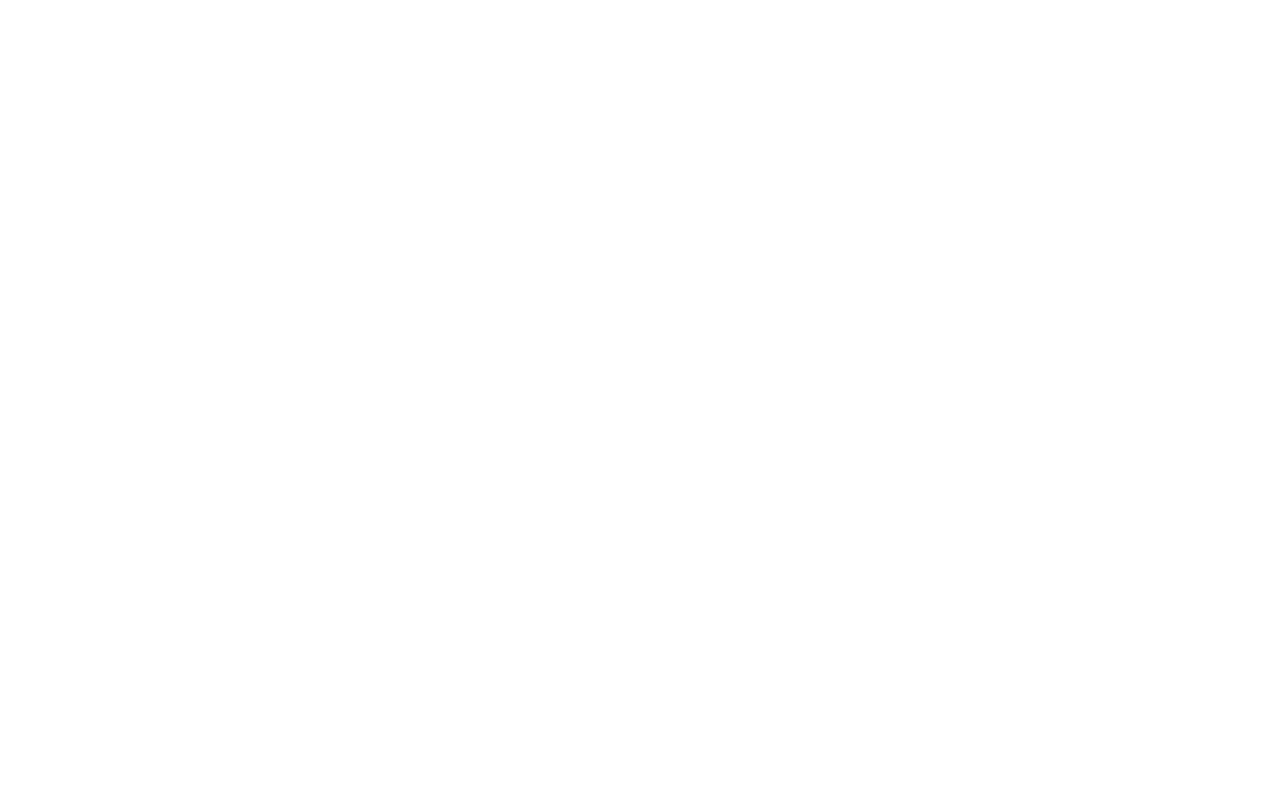
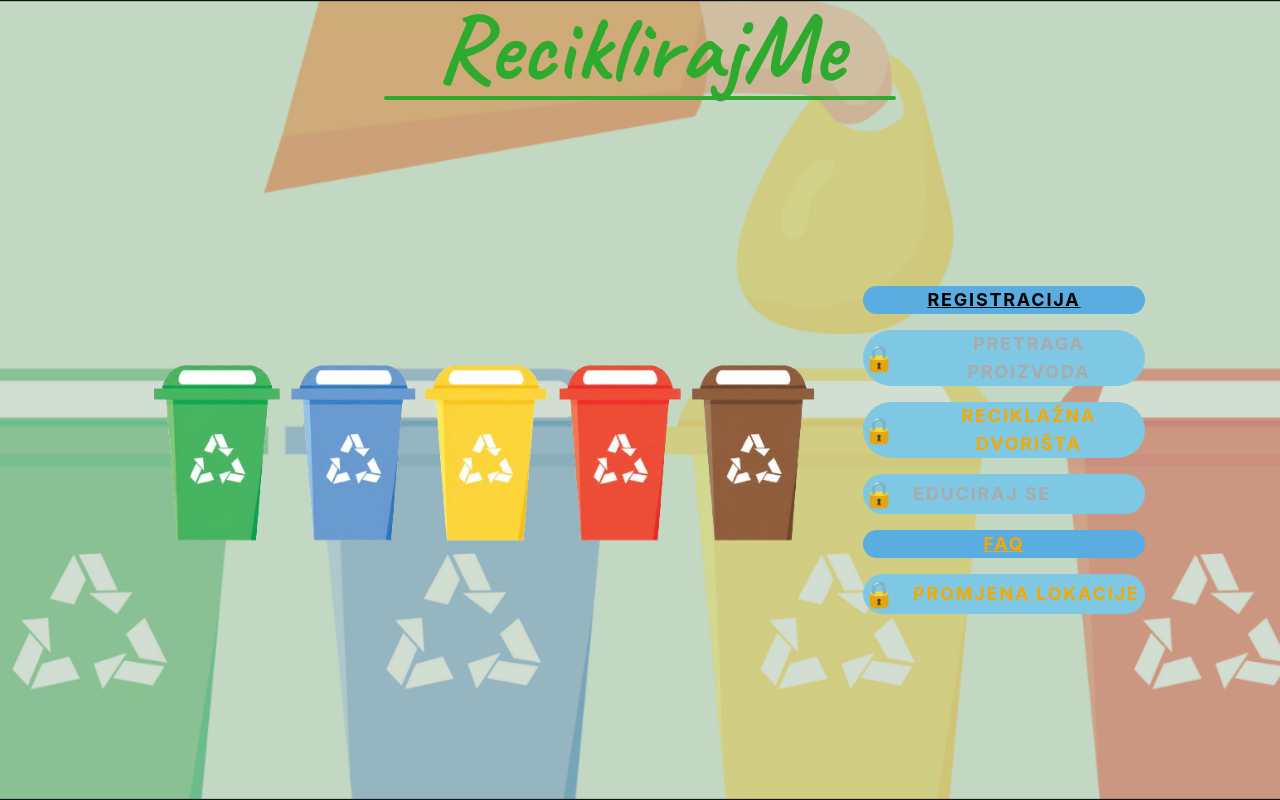
Before and after one commit to ladyeowyn/Programsko-inzenjerstvo-Recikliranje, a Vue app in the folder Recikliranje-vue/: page /kontejneri_guest in a window 1280 px wide. Before the commit this address had no page. Built offline with nearby package versions, Linux system fonts and the light colour scheme.

Commit message:
kontejneri guest i loggedin

```diff
--- a/Recikliranje-vue/src/components/HomeScreen.vue
+++ b/Recikliranje-vue/src/components/HomeScreen.vue
@@ -27,7 +27,7 @@
 
       <!-- LOGIN -->
       <button
-        @click="navigate('/login')"
+        @click="navigate('/Login')"
         class="w-52 py-4 rounded-full font-bold text-lg tracking-widest underline
                transition-all duration-200 hover:scale-105 hover:brightness-110 active:scale-95"
         style="background-color: #5aade0; color: #000;"
@@ -37,7 +37,7 @@
 
       <!-- REGISTRACIJA -->
       <button
-        @click="navigate('/registracija')"
+        @click="navigate('/Registracija')"
         class="w-52 py-4 rounded-full font-bold text-lg tracking-widest underline
                transition-all duration-200 hover:scale-105 hover:brightness-110 active:scale-95"
         style="background-color: #5aade0; color: #000;"
--- a/Recikliranje-vue/src/components/kontejneri_guest.vue
+++ b/Recikliranje-vue/src/components/kontejneri_guest.vue
@@ -1 +1,111 @@
-<template></template>
+<template>
+  <div
+    class="relative min-h-screen w-full overflow-hidden flex flex-col"
+    :style="{
+      backgroundImage: `url(${bgImage})`,
+      backgroundSize: 'cover',
+      backgroundPosition: 'center',
+      backgroundRepeat: 'no-repeat'
+    }"
+  >
+    <!-- Dark overlay -->
+    <div class="absolute inset-0 bg-black/10 z-0"></div>
+
+    <!-- Title -->
+    <div class="relative z-10 flex flex-col items-center mt-6">
+      <h1
+        class="text-7xl md:text-8xl font-bold"
+        style="font-family: 'Caveat', cursive; color: #2eaa2e;"
+      >
+        ReciklirajMe
+      </h1>
+      <div class="h-1 mt-1 rounded-full" style="background-color: #2eaa2e; width: 40%;"></div>
+    </div>
+
+    <!-- Main content -->
+    <div class="relative z-10 flex flex-row items-center justify-center mt-4 px-6 flex-1 gap-6">
+
+      <!-- Left: containers image -->
+      <div class="flex items-center justify-center" style="width: 55%;">
+        <img :src="containersImage" alt="Containers" class="w-full object-contain" />
+      </div>
+
+      <!-- Right: buttons -->
+      <div class="flex flex-col gap-4 items-stretch" style="width: 22%;">
+
+        <!-- UNLOCKED -->
+        <button
+          @click="navigate('/Registracija')"
+          class="py-4 px-6 rounded-full font-bold text-lg tracking-widest underline
+                 transition-all duration-200 hover:scale-105 hover:brightness-110 active:scale-95"
+          style="background-color: #5aade0; color: #000;"
+        >
+          REGISTRACIJA
+        </button>
+
+        <!-- LOCKED grey -->
+        <button
+          disabled
+          class="py-4 px-6 rounded-full font-bold text-lg tracking-widest
+                 flex items-center justify-start gap-4 cursor-not-allowed"
+          style="background-color: #7ec8e3; color: #aaa;"
+        >
+          <span style="font-size: 1.6rem;">🔒</span> PRETRAGA PROIZVODA
+        </button>
+
+        <!-- LOCKED yellow -->
+        <button
+          disabled
+          class="py-4 px-6 rounded-full font-bold text-lg tracking-widest
+                 flex items-center justify-start gap-4 cursor-not-allowed"
+          style="background-color: #7ec8e3; color: #f5a800;"
+        >
+          <span style="font-size: 1.6rem;">🔒</span> RECIKLAŽNA DVORIŠTA
+        </button>
+
+        <!-- LOCKED grey -->
+        <button
+          disabled
+          class="py-4 px-6 rounded-full font-bold text-lg tracking-widest
+                 flex items-center justify-start gap-4 cursor-not-allowed"
+          style="background-color: #7ec8e3; color: #aaa;"
+        >
+          <span style="font-size: 1.6rem;">🔒</span> EDUCIRAJ SE
+        </button>
+
+        <!-- UNLOCKED yellow text -->
+        <button
+          @click="navigate('/FAQ')"
+          class="py-4 px-6 rounded-full font-bold text-lg tracking-widest underline
+                 transition-all duration-200 hover:scale-105 hover:brightness-110 active:scale-95"
+          style="background-color: #5aade0; color: #f5a800;"
+        >
+          FAQ
+        </button>
+
+        <!-- LOCKED yellow -->
+        <button
+          disabled
+          class="py-4 px-6 rounded-full font-bold text-lg tracking-widest
+                 flex items-center justify-start gap-4 cursor-not-allowed"
+          style="background-color: #7ec8e3; color: #f5a800;"
+        >
+          <span style="font-size: 1.6rem;">🔒</span> PROMJENA LOKACIJE
+        </button>
+
+      </div>
+    </div>
+  </div>
+</template>
+
+<script setup>
+import bgImage from '../assets/pozadina.png'
+import containersImage from '../assets/kontejneri.png'
+
+import { useRouter } from 'vue-router'
+const router = useRouter()
+
+function navigate(path) {
+  router.push(path)
+}
+</script>
--- a/Recikliranje-vue/src/components/kontejneri_loggedin.vue
+++ b/Recikliranje-vue/src/components/kontejneri_loggedin.vue
@@ -1 +1,105 @@
-<template></template>
+<template>
+  <div
+    class="relative min-h-screen w-full overflow-hidden flex flex-col"
+    :style="{
+      backgroundImage: `url(${bgImage})`,
+      backgroundSize: 'cover',
+      backgroundPosition: 'center',
+      backgroundRepeat: 'no-repeat'
+    }"
+  >
+    <!-- Dark overlay -->
+    <div class="absolute inset-0 bg-black/10 z-0"></div>
+
+    <!-- Title -->
+    <div class="relative z-10 flex flex-col items-start ml-10 mt-6">
+      <h1
+        class="text-7xl md:text-8xl font-bold"
+        style="font-family: 'Caveat', cursive; color: #2eaa2e;"
+      >
+        ReciklirajMe
+      </h1>
+      <div class="h-1 mt-1 rounded-full" style="background-color: #2eaa2e; width: 100%;"></div>
+    </div>
+
+    <!-- Main content: containers image + buttons -->
+    <div class="relative z-10 flex flex-row items-center justify-between mt-10 px-10 flex-1">
+
+      <!-- Left: containers image -->
+      <div class="flex items-center justify-center" style="width: 55%;">
+        <img :src="containersImage" alt="Containers" class="w-full object-contain" />
+      </div>
+
+      <!-- Right: buttons -->
+      <div class="flex flex-col gap-4 items-stretch" style="width: 35%;">
+
+        <button
+          @click="navigate('/Search')"
+          class="py-4 rounded-full font-bold text-lg tracking-widest underline
+                 transition-all duration-200 hover:scale-105 hover:brightness-110 active:scale-95"
+          style="background-color: #5aade0; color: #000;"
+        >
+          PRETRAGA PROIZVODA
+        </button>
+
+        <button
+          @click="navigate('/Reciklazna_dvorista')"
+          class="py-4 rounded-full font-bold text-lg tracking-widest underline
+                 transition-all duration-200 hover:scale-105 hover:brightness-110 active:scale-95"
+          style="background-color: #5aade0; color: #f5a800;"
+        >
+          RECIKLAŽNA DVORIŠTA
+        </button>
+
+        <button
+          @click="navigate('/Educirajse')"
+          class="py-4 rounded-full font-bold text-lg tracking-widest underline
+                 transition-all duration-200 hover:scale-105 hover:brightness-110 active:scale-95"
+          style="background-color: #5aade0; color: #000;"
+        >
+          EDUCIRAJ SE
+        </button>
+
+        <button
+          @click="navigate('/FAQ')"
+          class="py-4 rounded-full font-bold text-lg tracking-widest underline
+                 transition-all duration-200 hover:scale-105 hover:brightness-110 active:scale-95"
+          style="background-color: #5aade0; color: #f5a800;"
+        >
+          FAQ
+        </button>
+
+        <button
+          @click="navigate('/Lokacija')"
+          class="py-4 rounded-full font-bold text-lg tracking-widest underline
+                 transition-all duration-200 hover:scale-105 hover:brightness-110 active:scale-95"
+          style="background-color: #5aade0; color: #000;"
+        >
+          PROMJENA LOKACIJE
+        </button>
+
+        <button
+          @click="navigate('/Obavijesti')"
+          class="py-4 rounded-full font-bold text-lg tracking-widest underline
+                 transition-all duration-200 hover:scale-105 hover:brightness-110 active:scale-95"
+          style="background-color: #5aade0; color: #f5a800;"
+        >
+          OBAVIJESTI
+        </button>
+
+      </div>
+    </div>
+  </div>
+</template>
+
+<script setup>
+import bgImage from '../assets/pozadina.png'
+import containersImage from '../assets/kontejneri.png'
+
+import { useRouter } from 'vue-router'
+const router = useRouter()
+
+function navigate(path) {
+  router.push(path)
+}
+</script>
```
Also changed, not shown: Recikliranje-vue/src/router/index.js (+8 -8 lines), Recikliranje-vue/src/assets/kontejneri.png (added).
